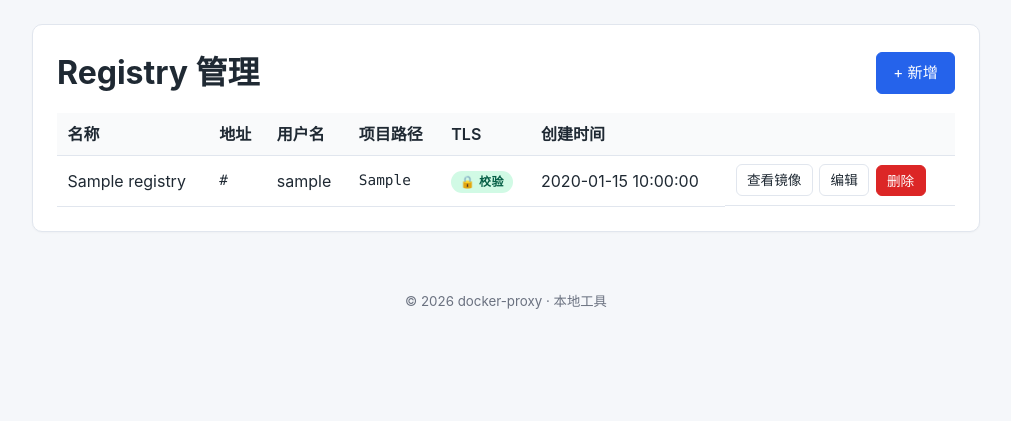
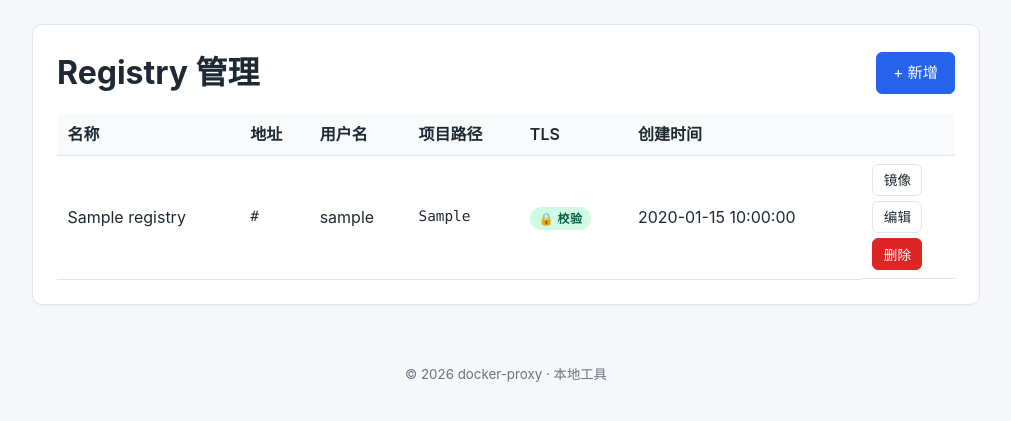
Before and after one commit to conkayyan/docker-proxy, a Flask app: page /registries in a window 1280 px wide. Shown: the part 49-470 px from the top of the page, without its empty margins (134-1145 px from the left). Run offline with Flask 3, Linux system fonts and the light colour scheme; a user stored in the database is signed in; tables that the repository leaves empty hold one stand-in row (values such as "Sample post").

Commit message:
style: stack table-cell buttons vertically + nowrap btn text
表格里多按钮的 row-actions 列（Dashboard 最近任务 / Registry 列表）
按上下排列，避免多个按钮挤在一行；卡片头内的 .row-actions 仍
保持左右排列（跟标题对齐）。.btn 加 white-space: nowrap，
防止按钮文字因容器窄而换行。

Registry 列表第一个按钮 '查看镜像' 缩为 '镜像'，让三按钮列
在窄一点的 td 内也能整齐显示。

```diff
--- a/static/style.css
+++ b/static/style.css
@@ -145,6 +145,7 @@ input:focus, select:focus, textarea:focus {
   font-size: 0.95rem;
   font-family: inherit;
   text-decoration: none;
+  white-space: nowrap;
 }
 .btn:hover { background: #f3f4f6; text-decoration: none; }
 .btn.primary { background: var(--primary); border-color: var(--primary); color: #fff; }
@@ -160,6 +161,13 @@ input:focus, select:focus, textarea:focus {
   align-items: center;
 }
 .row-actions form { display: inline; margin: 0; }
+
+/* 表格里的多按钮操作列：上下排列（卡片头里的 .row-actions 仍保持左右排列） */
+td.row-actions {
+  flex-direction: column;
+  align-items: flex-start;
+  gap: 0.3rem;
+}
 
 table.data {
   width: 100%;
--- a/templates/registries.html
+++ b/templates/registries.html
@@ -36,7 +36,7 @@
         </td>
         <td>{{ r.created_at.strftime('%Y-%m-%d %H:%M:%S') }}</td>
         <td class="row-actions">
-          <a class="btn small" href="{{ url_for('registry_catalog', rid=r.id) }}">查看镜像</a>
+          <a class="btn small" href="{{ url_for('registry_catalog', rid=r.id) }}">镜像</a>
           <a class="btn small" href="{{ url_for('registries_edit', rid=r.id) }}">编辑</a>
           <form method="post" action="{{ url_for('registries_delete', rid=r.id) }}" onsubmit="return confirm('确定删除该 Registry 配置？');">
             <button type="submit" class="btn small danger">删除</button>
```
